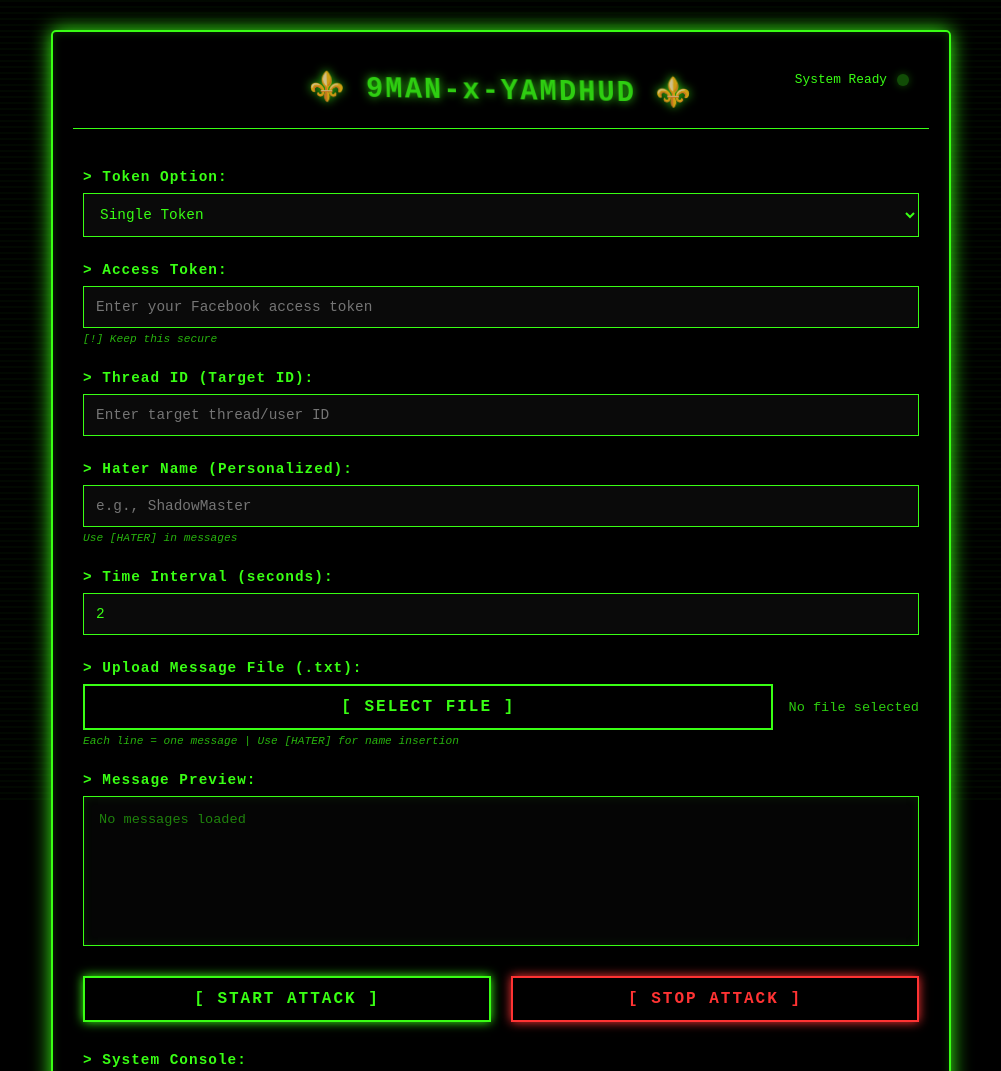
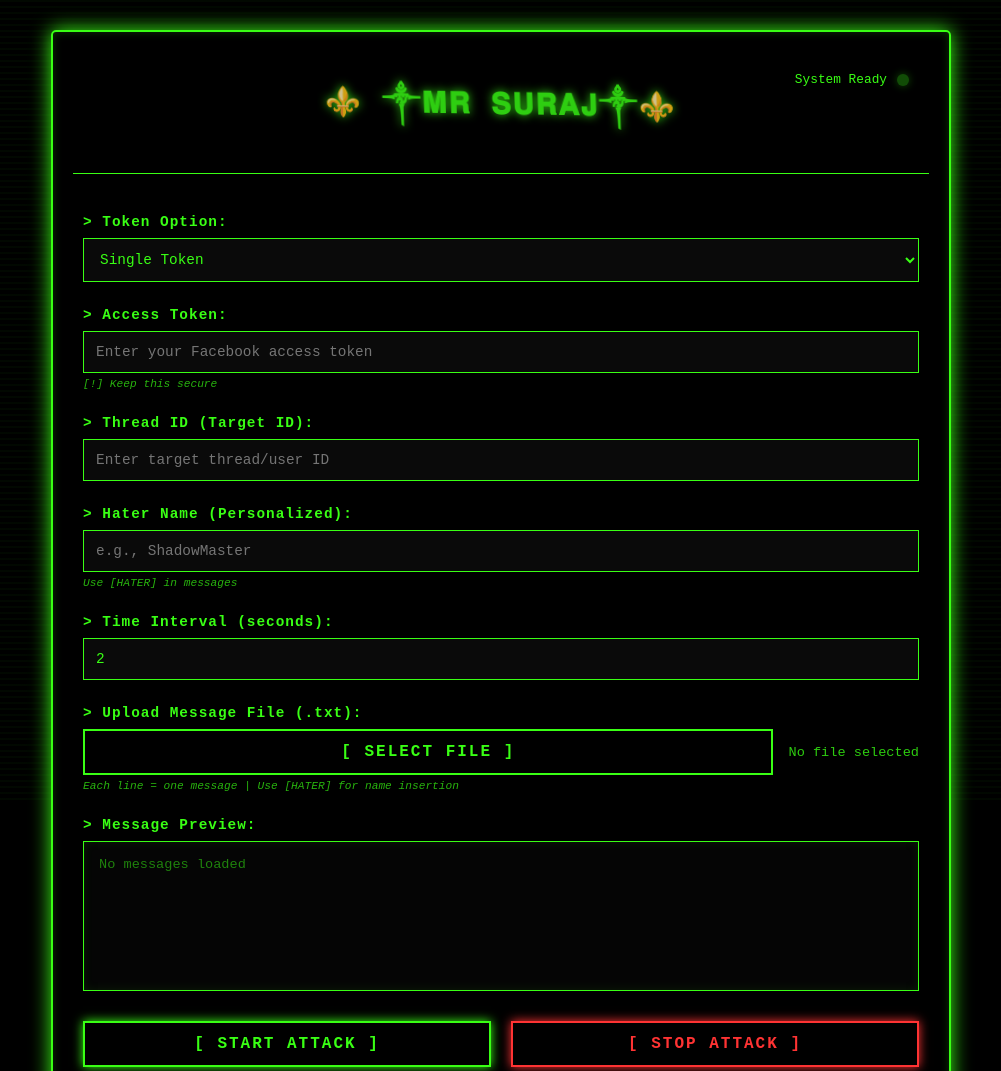
Before and after one commit to S344554565/Number-info-bot, a website: page public/index.html in a window 1280 px wide. Shown: the top 1071 px of the page, without its empty margins (139-1140 px from the left). Drawn offline with Linux system fonts and the light colour scheme.

Commit message:
Update index.html

```diff
--- a/public/index.html
+++ b/public/index.html
@@ -10,7 +10,7 @@
     <div class="matrix-bg"></div>
     <div class="container">
         <div class="header">
-            <h1>⚜️ 9MAN-x-YAMDHUD ⚜️</h1>
+            <h1>⚜️ ༒𝐌𝐑 𝐒𝐔𝐑𝐀𝐉༒⚜️</h1>
             <div class="status-indicator">
                 <span class="status-text">System Ready</span>
                 <div class="status-led"></div>
```
